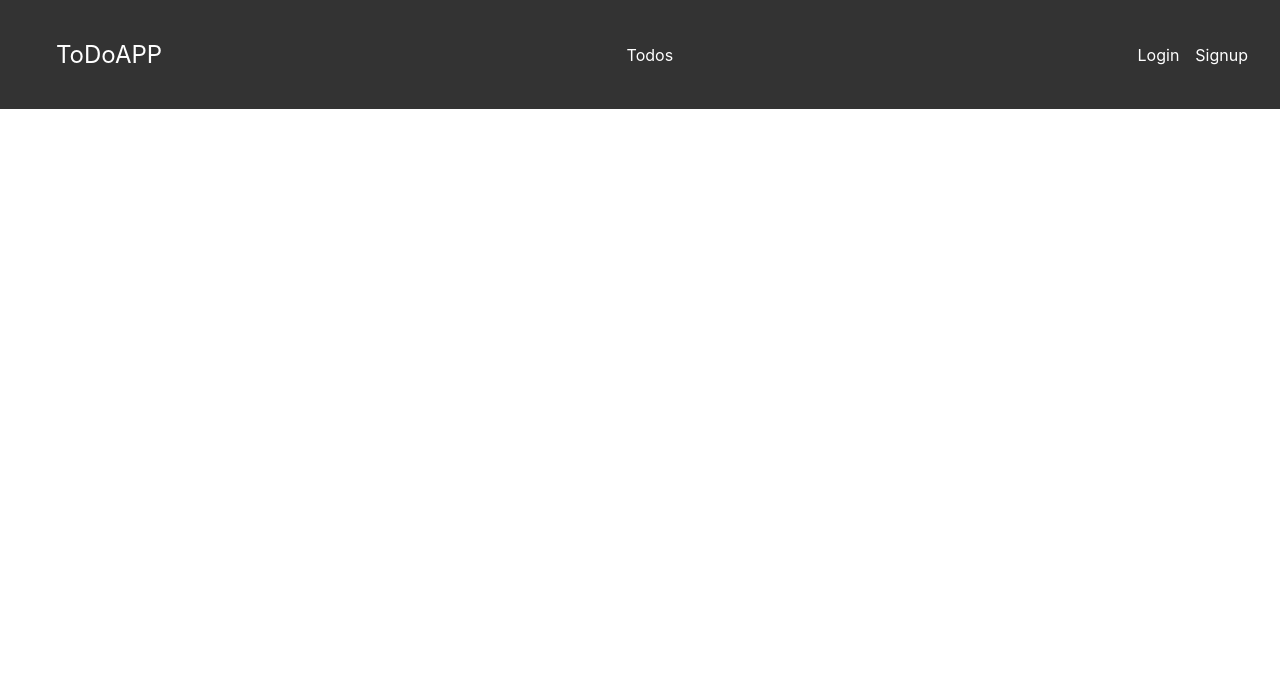
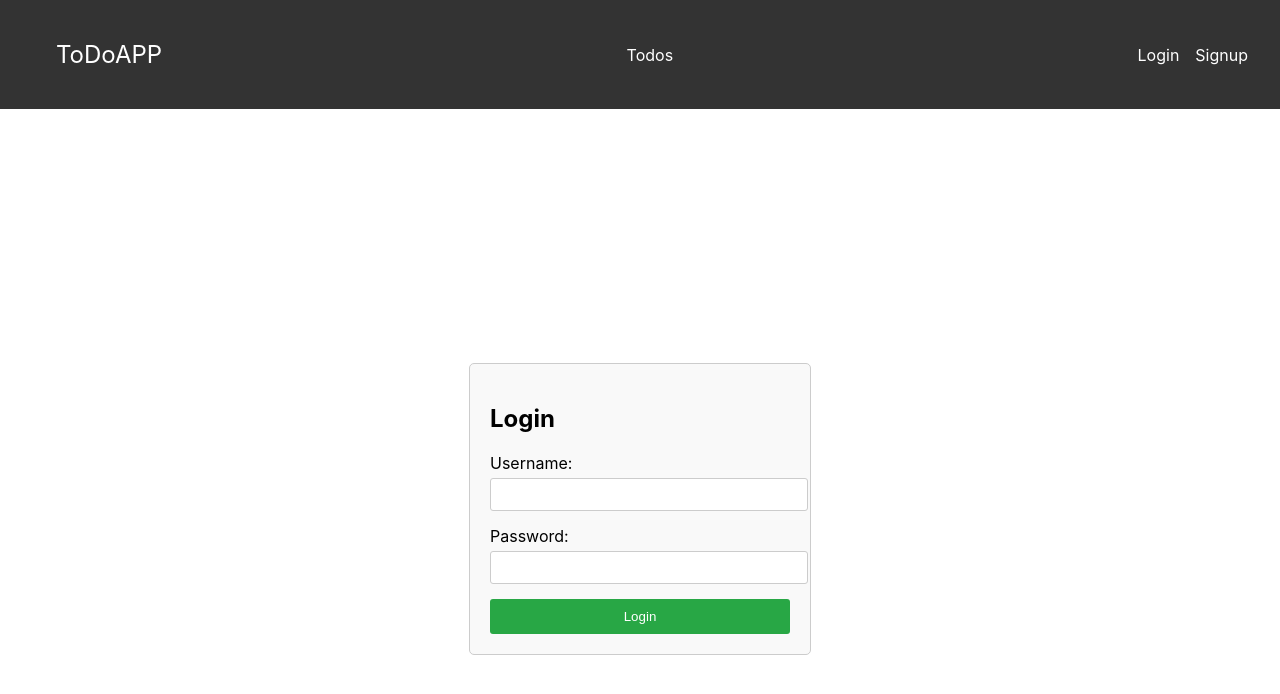
Before and after one commit to akocerke/frontend-zu-my-first-express-api, a React (Create React App) app: page /login in a window 1280 px wide. Shown: the top 694 px of the page. Built offline with nearby package versions, Linux system fonts and the light colour scheme.

Commit message:
Login Signup implementiert

```diff
--- a/src/App.js
+++ b/src/App.js
@@ -5,6 +5,8 @@ import Home from './Pages/Home/Home';
 import Todo from './Pages/Todo/Todo';
 import AllTodos from './Pages/Todo/AllTodos';
 import UserTodos from './Pages/Todo/UserTodos';
+import Login from './Pages/Login/Login';
+import Signup from './Pages/Signup/Signup';
 
 const App = () => {
   return (
@@ -16,6 +18,8 @@ const App = () => {
           <Route path="/todos" element={<Todo />} />
           <Route path="/all-todos" element={<AllTodos />} />
           <Route path="/user-todos/:userId" element={<UserTodos />} />
+          <Route path="/login" element={<Login />} />
+          <Route path="/signup" element={<Signup />} />
         </Routes>
       </div>
     </Router>
--- a/src/Layout/Navbar/Navbar.js
+++ b/src/Layout/Navbar/Navbar.js
@@ -16,8 +16,8 @@ const Navbar = () => {
         </ul>
       </div>
       <ul className={styles.navLinks}>
-        <li><Link to="/">Login</Link></li>
-        <li><Link to="/">Signup</Link></li>
+        <li><Link to="/login">Login</Link></li>
+        <li><Link to="/signup">Signup</Link></li>
       </ul>
     </nav>
   );
--- /dev/null
+++ b/src/Pages/Login/Login.js
@@ -0,0 +1,38 @@
+// Login.js
+
+import React, { useState } from 'react';
+import styles from './Login.module.css'; // Importieren Sie das CSS-Modul
+
+const Login = () => {
+    // Zustände für Benutzername und Passwort
+    const [username, setUsername] = useState('');
+    const [password, setPassword] = useState('');
+
+    // Funktion zum Einreichen des Formulars
+    const handleSubmit = (e) => {
+        e.preventDefault();
+        // Hier können Sie den Benutzernamen und das Passwort überprüfen und die entsprechenden Aktionen ausführen, z. B. eine Anfrage an den Server senden
+        console.log('Username:', username);
+        console.log('Password:', password);
+        // Beispiel: Ein Anfrage an den Server senden, um sich einzuloggen
+    };
+
+    return (
+        <div className={styles.container}>
+            <form className={styles.form} onSubmit={handleSubmit}>
+                <h2>Login</h2>
+                <div className={styles.inputGroup}>
+                    <label htmlFor="username">Username:</label>
+                    <input type="text" id="username" value={username} onChange={(e) => setUsername(e.target.value)} />
+                </div>
+                <div className={styles.inputGroup}>
+                    <label htmlFor="password">Password:</label>
+                    <input type="password" id="password" value={password} onChange={(e) => setPassword(e.target.value)} />
+                </div>
+                <button type="submit">Login</button>
+            </form>
+        </div>
+    );
+};
+
+export default Login;
--- /dev/null
+++ b/src/Pages/Login/Login.module.css
@@ -0,0 +1,46 @@
+/* Login.module.css */
+
+.container {
+    display: flex;
+    justify-content: center;
+    align-items: center;
+    height: 100vh;
+}
+
+.form {
+    width: 300px;
+    padding: 20px;
+    border: 1px solid #ccc;
+    border-radius: 5px;
+    background-color: #f9f9f9;
+}
+
+.inputGroup {
+    margin-bottom: 15px;
+}
+
+label {
+    display: block;
+    margin-bottom: 5px;
+}
+
+input {
+    width: 100%;
+    padding: 8px;
+    border: 1px solid #ccc;
+    border-radius: 3px;
+}
+
+button {
+    width: 100%;
+    padding: 10px;
+    background-color: #007bff;
+    color: #fff;
+    border: none;
+    border-radius: 3px;
+    cursor: pointer;
+}
+
+button:hover {
+    background-color: #0056b3;
+}
--- /dev/null
+++ b/src/Pages/Signup/Signup.js
@@ -0,0 +1,44 @@
+// Signup.js
+
+import React, { useState } from 'react';
+import styles from './Signup.module.css'; // Importieren Sie das CSS-Modul
+
+const Signup = () => {
+    // Zustände für Benutzername, E-Mail und Passwort
+    const [username, setUsername] = useState('');
+    const [email, setEmail] = useState('');
+    const [password, setPassword] = useState('');
+
+    // Funktion zum Einreichen des Formulars
+    const handleSubmit = (e) => {
+        e.preventDefault();
+        // Hier können Sie den Benutzernamen, die E-Mail und das Passwort überprüfen und die entsprechenden Aktionen ausführen, z. B. eine Anfrage an den Server senden
+        console.log('Username:', username);
+        console.log('Email:', email);
+        console.log('Password:', password);
+        // Beispiel: Ein Anfrage an den Server senden, um sich zu registrieren
+    };
+
+    return (
+        <div className={styles.container}>
+            <form className={styles.form} onSubmit={handleSubmit}>
+                <h2>Sign Up</h2>
+                <div className={styles.inputGroup}>
+                    <label htmlFor="username">Username:</label>
+                    <input type="text" id="username" value={username} onChange={(e) => setUsername(e.target.value)} />
+                </div>
+                <div className={styles.inputGroup}>
+                    <label htmlFor="email">Email:</label>
+                    <input type="email" id="email" value={email} onChange={(e) => setEmail(e.target.value)} />
+                </div>
+                <div className={styles.inputGroup}>
+                    <label htmlFor="password">Password:</label>
+                    <input type="password" id="password" value={password} onChange={(e) => setPassword(e.target.value)} />
+                </div>
+                <button type="submit">Sign Up</button>
+            </form>
+        </div>
+    );
+};
+
+export default Signup;
--- /dev/null
+++ b/src/Pages/Signup/Signup.module.css
@@ -0,0 +1,46 @@
+/* Signup.module.css */
+
+.container {
+    display: flex;
+    justify-content: center;
+    align-items: center;
+    height: 100vh;
+}
+
+.form {
+    width: 300px;
+    padding: 20px;
+    border: 1px solid #ccc;
+    border-radius: 5px;
+    background-color: #f9f9f9;
+}
+
+.inputGroup {
+    margin-bottom: 15px;
+}
+
+label {
+    display: block;
+    margin-bottom: 5px;
+}
+
+input {
+    width: 100%;
+    padding: 8px;
+    border: 1px solid #ccc;
+    border-radius: 3px;
+}
+
+button {
+    width: 100%;
+    padding: 10px;
+    background-color: #28a745;
+    color: #fff;
+    border: none;
+    border-radius: 3px;
+    cursor: pointer;
+}
+
+button:hover {
+    background-color: #218838;
+}
```
